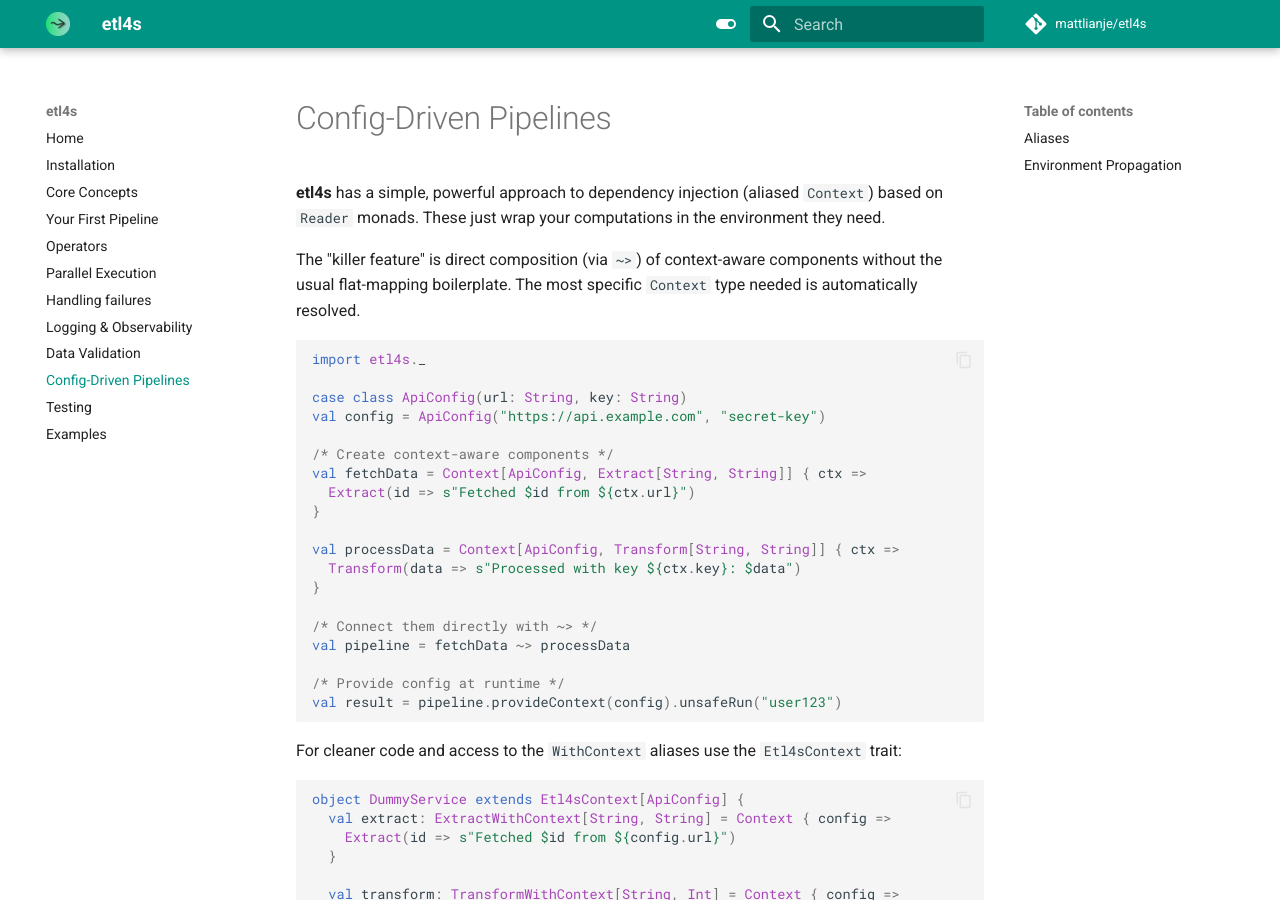
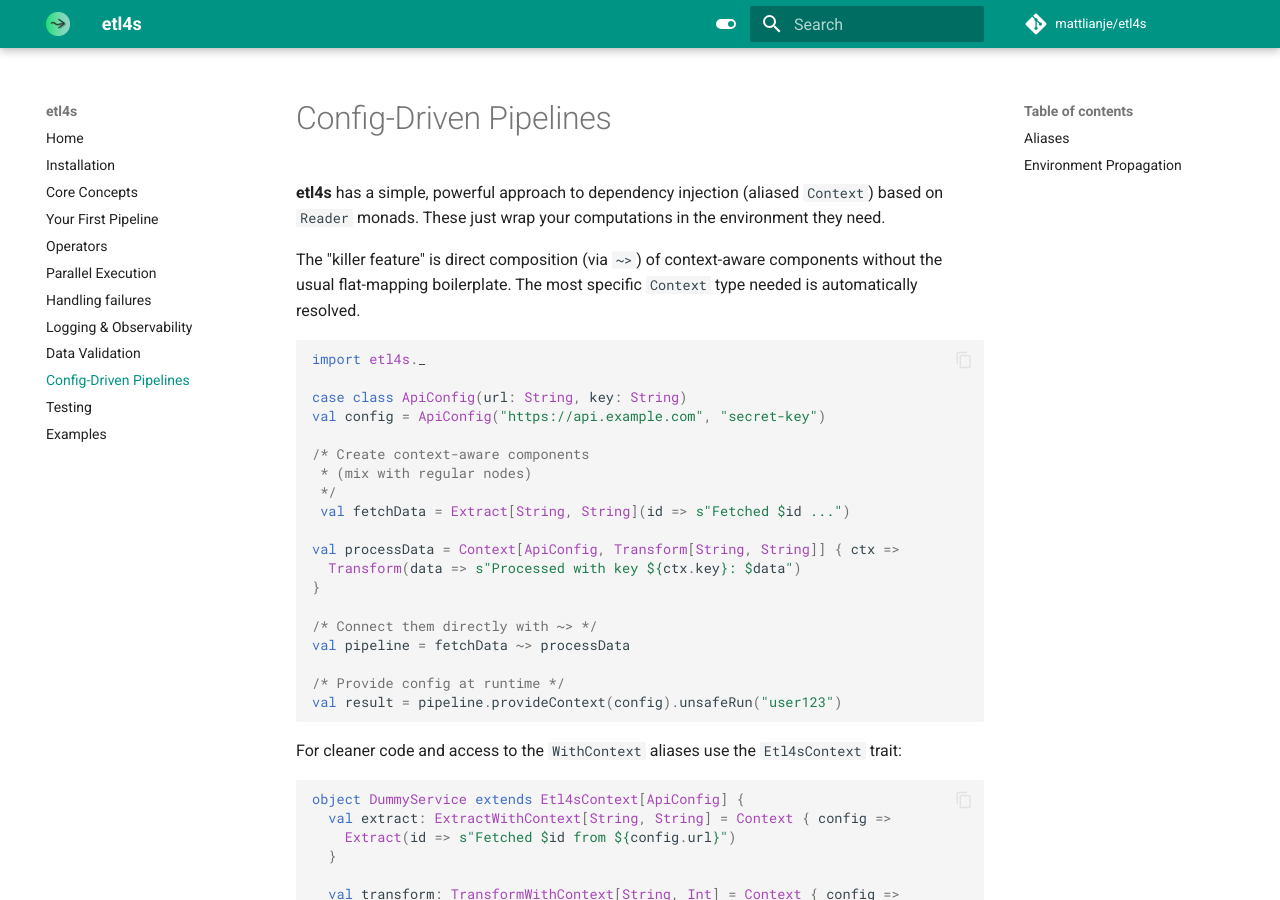
Before and after one commit to mattlianje/etl4s, an MkDocs documentation site: the page built from docs/config.md, in a window 1280 px wide and 900 px high. Built offline with MkDocs 1.6.1 and Material for MkDocs 9.7.7, drawn with Linux system fonts in a browser that asks for light colours; comment, search, counter and statistics services are not loaded.

Commit message:
feat: fix conf doc

```diff
--- a/docs/config.md
+++ b/docs/config.md
@@ -13,10 +13,10 @@
 case class ApiConfig(url: String, key: String)
 val config = ApiConfig("https://api.example.com", "secret-key")
 
-/* Create context-aware components */
-val fetchData = Context[ApiConfig, Extract[String, String]] { ctx =>
-  Extract(id => s"Fetched $id from ${ctx.url}")
-}
+/* Create context-aware components
+ * (mix with regular nodes)
+ */
+ val fetchData = Extract[String, String](id => s"Fetched $id ...")
 
 val processData = Context[ApiConfig, Transform[String, String]] { ctx =>
   Transform(data => s"Processed with key ${ctx.key}: $data")
```
